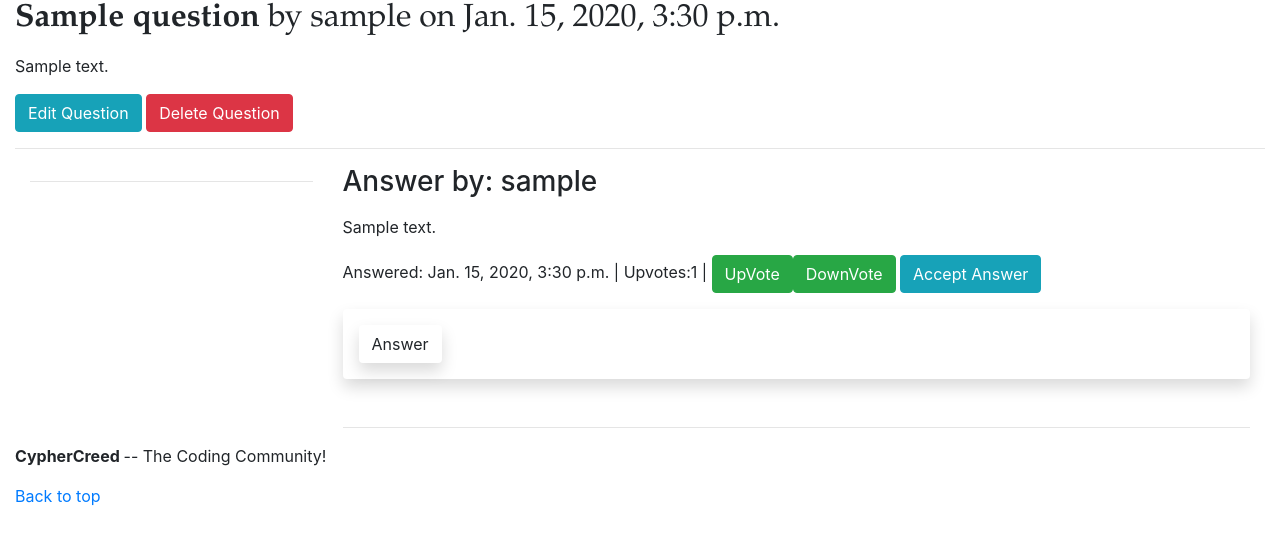
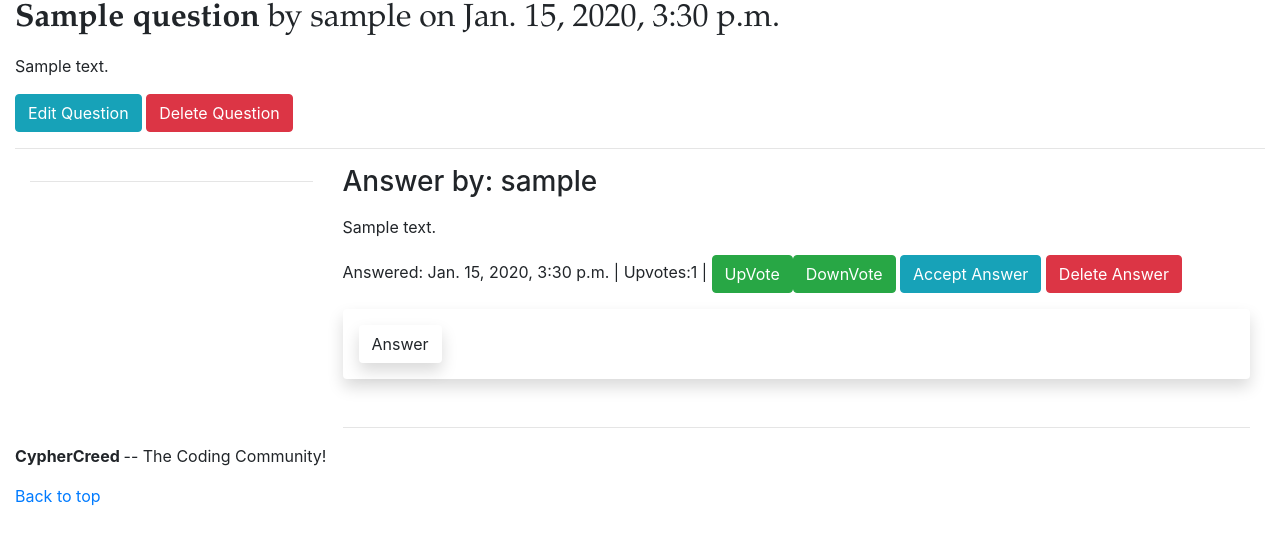
Before and after one commit to devaljain1998/cyphercreedsite, a Django app: page /discussion/question/1/question_detail/ in a window 1280 px wide. Shown: the part 56-589 px from the top of the page. Run offline with Django 3.2, Linux system fonts and the light colour scheme; a user stored in the database is signed in; tables that the repository leaves empty hold one stand-in row (values such as "Sample post"); parts of the project's set-up code (start-up, migrations or seed data) failed here and were passed over; some libraries are stand-ins or nearby versions.

Commit message:
Added answer delete with def view

```diff
--- a/discussion/urls.py
+++ b/discussion/urls.py
@@ -8,8 +8,9 @@ urlpatterns = [
     path('question/<pk>/question_detail/edit',views.edit_question,name='edit_question'),
     path('question/<pk>/question_detail/delete',views.QuestionDelete.as_view(),name='delete_question'),
     path('question/<pk>/question_detail/answer',views.add_answer,name='add_answer'),
-    ##path('question/<pk>/question_detail/answer/edit',views.AnswerUpdate.as_view(),name='edit_answer'),
-    path('question/<pk>/question_detail/answer/delete',views.AnswerDelete.as_view(),name='delete_answer'),
+    path('question/<pk>/question_detail/answer/edit',views.AnswerUpdate.as_view(),name='edit_answer'),
+    path('answer/delete/<ans_id>',views.delete_answer,name='delete_answer'),
+    #path('question/<pk>/question_detail/answer/delete',views.AnswerDelete.as_view(),name='delete_answer'),
 
     #Cpath('question/<pk>/question_detail/answer/comment/success',views.add_comment,name='add_comment'),
     #path('question/<pk>/question_detail/answer/upvote/<ans_id>/success',views.upvote,name='answer_upvote'),
--- a/discussion/views.py
+++ b/discussion/views.py
@@ -81,8 +81,7 @@
     return render(request,'discussion/question_edit.html',{'form':form,'question':question})
 
 #Update Answer:
-@login_required
-class AnswerUpdate(UpdateView):
+class AnswerUpdate(UpdateView,LoginRequiredMixin):
     model = Answer
     fields = ('content',)
     template_name = 'discussion/answer_update.html'
@@ -99,9 +98,20 @@
 
     # def __init__(self,question,*args,**kwargs)
     #     super().__init__(*args,**kwargs)
-    #     ques_id = question
+    #     ques_id = self.request.question.id
 
     success_url =  reverse_lazy('forum') #reverse_lazy('question_detail',pk=self.question.id)
+
+@login_required
+def delete_answer(request,ans_id):
+    answer = get_object_or_404(Answer,pk=ans_id)
+    if request.method == 'POST':
+        ques_id = answer.question.id
+        answer.delete()
+        return redirect('question_detail',pk=ques_id)
+    return render(request,'discussion/answer_confirm_delete.html',{'object':answer})
+
+
 
 #Upvote View:
 @login_required
--- a/templates/discussion/question_detail.html
+++ b/templates/discussion/question_detail.html
@@ -26,6 +26,10 @@
             {% if user == question.user %}
             <span><a class="btn btn-info" href=" {% url 'accept_answer' ans_id=answer.id %} ">Accept Answer</a> </span>
             {% endif %}
+            {% if user == answer.user %}
+            <span><a class="btn btn-danger" href=" {% url 'delete_answer' ans_id=answer.id %} ">Delete Answer</a> </span>
+            {% endif %}
+
         </p>
 
         <!--Comments for {{answer}} :-->
```
Also changed, not shown: templates/discussion/answer_confirm_delete.html (added, +17 -0 lines).
